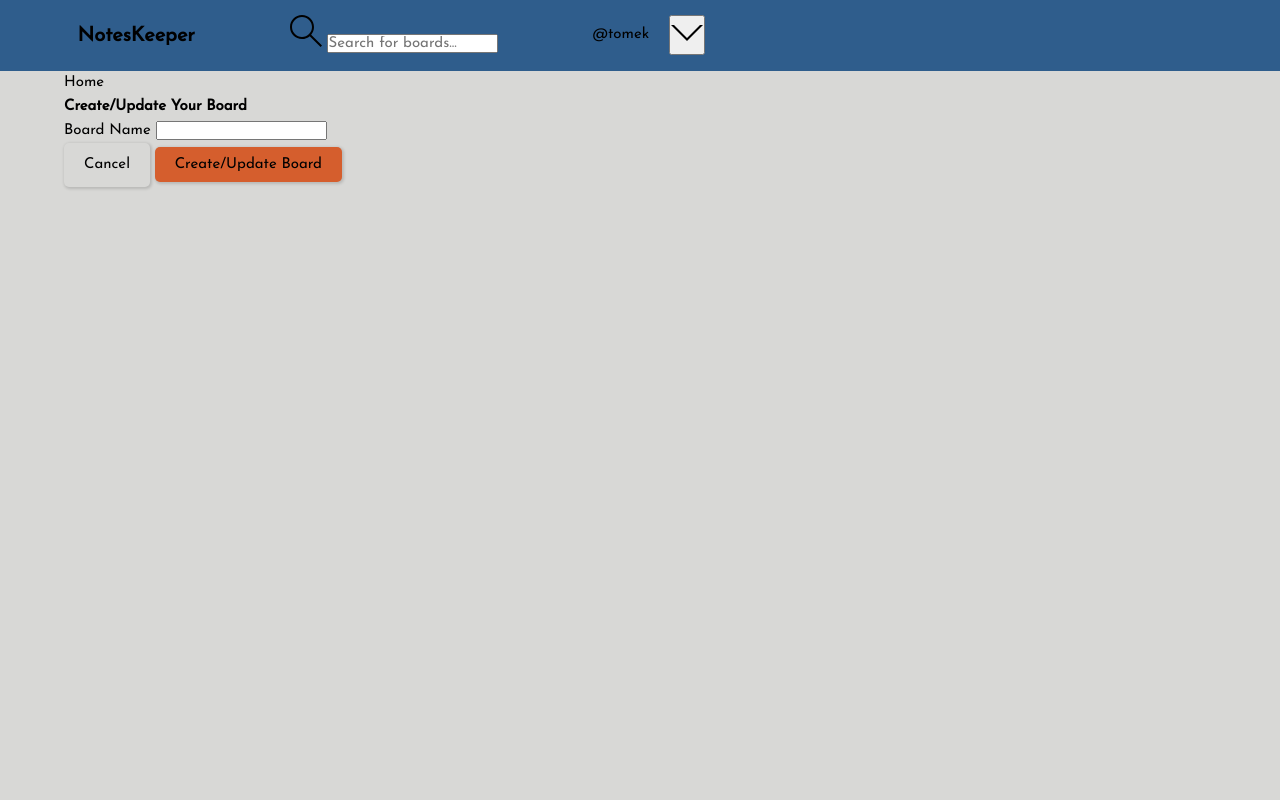
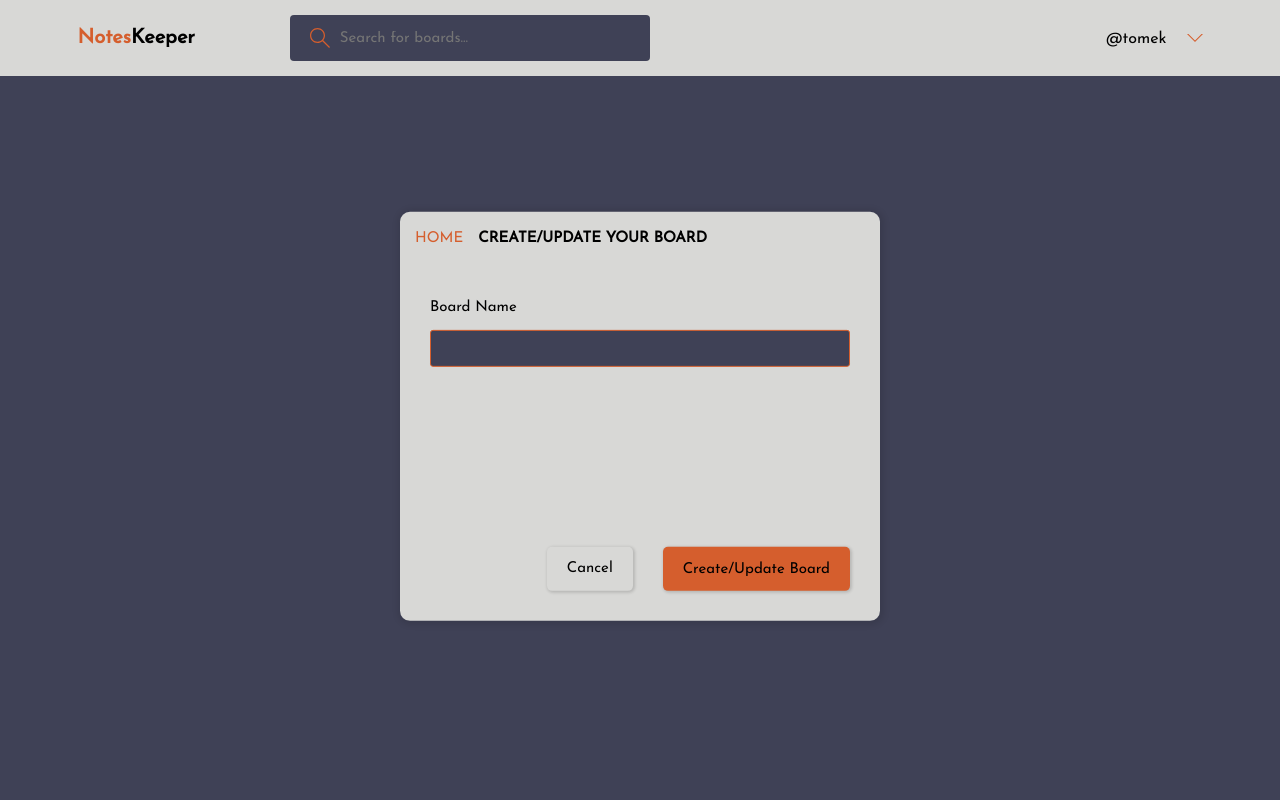
Before and after one commit to Tomek970527/NotesKeeper, a Django app: page /create-board/ in a window 1280 px wide. Run offline with Django 3.2, Linux system fonts and the light colour scheme; a user stored in the database is signed in.

Commit message:
Mostly changes in .css file

```diff
--- a/django_noteskeeper_app/base/static/styles/main.css
+++ b/django_noteskeeper_app/base/static/styles/main.css
@@ -54,7 +54,7 @@ body {
     font-weight: 400;
     font-size: 1.5rem;
     color: black;
-    background-color: var(--color-concrete);
+    background-color: var(--color-dark);
     min-height: 100vh;
 }
 
@@ -156,7 +156,7 @@ a {
 
 .header {
     padding: 1.5rem;
-    background-color: var(--color-royal);
+    background-color: var(--color-concrete);
 }
 
 .header > .container {
@@ -175,4 +175,183 @@ a {
     font-weight: 700;
     font-size: 2rem;
     color: var(--color-light);
+}
+
+.header__search > label {
+    background-color: var(--color-dark);
+    padding: 1.3rem 1rem;
+    display: flex;
+    align-items: center;
+    gap: 1rem;
+    border-radius: 4px;
+}
+
+.header__search svg {
+    fill: var(--color-red-orange);
+    width: 2rem;
+    height: 2rem;
+    margin-left: 1rem;
+}
+
+.header__search input {
+    width: 30rem;
+    background: transparent;
+    border: none;
+    outline: none;
+    color: var(--color-red-orange);
+}
+
+.page__title {
+    color: var(--color-red-orange);
+}
+
+.header__menu {
+    margin-left: auto;
+    position: relative;
+
   }
+
+.header__menu a {
+    padding-top: 1.2rem;
+    display: flex;
+    gap: 1.5rem;
+    align-items: center;
+    font-weight: 500;
+    text-decoration: none;
+    color: black;
+}
+
+.header__menu p {
+    line-height: 1.2;
+  }
+
+.header__menu span {
+    color: black;
+    font-weight: 500;
+    font-size: 1.6rem;
+    display: block;
+}
+
+.header__menu svg {
+    width: 1.6rem;
+    height: 1.6rem;
+    fill: var(--color-red-orange);
+}
+
+.header__user button {
+    padding-top: 1.2rem;
+}
+
+.dropdown-button {
+    background: transparent;
+    border: 0;
+    outline: 0;
+    cursor: pointer;
+}
+
+.dropdown-button:hover svg {
+    fill: var(--color-light-gray);
+}
+
+.header__menu span:hover {
+    text-decoration: underline;
+}
+
+/* ######## LAYOUT ######## */
+
+.layout {
+    margin-top: 2.4rem;
+}
+
+.layout > .container {
+    display: flex;
+    justify-content: space-between;
+    align-items: flex-start;
+}
+
+/* ######## LAYOUT BOX ######## */
+
+.layout__box {
+    width: 90%;
+    max-width: 48rem;
+    min-height: 40rem;
+    position: absolute;
+    top: 50%;
+    left: 50%;
+    transform: translate(-50%, -46%);
+    background-color: var(--color-concrete);
+    border-radius: 1rem;
+    box-shadow: 1px 1px 6px 3px rgba(0, 0, 0, 0.1);
+    overflow: hidden;
+}
+
+.layout__boxHeader {
+    display: flex;
+    padding: 1.5rem;
+    /* background: red; */
+}
+
+.layout__boxTitle{
+    display: flex;
+    flex-direction: row;
+    gap: 1.5rem;
+    align-items: center;
+    /* background: chartreuse; */
+}
+
+.layout__boxTitle h3 {
+    text-transform: uppercase;
+    font-weight: 700;
+}
+
+.layout__boxTitle a {
+    text-transform: uppercase;
+    color: var(--color-red-orange);
+    font-weight: 500;
+}
+
+.layout__body{
+    margin: 3rem;
+}
+
+/* ######## HOME PAGE ######## */
+
+.boardListBoard {
+    background: #ADB3C1;
+}
+
+/* ######## CREATE/UPDATE BOARD ######## */
+
+.form__group{
+    margin-bottom: 2rem;
+    width: 100%;
+}
+
+.form__group label {
+    display: block;
+    margin-bottom: 1rem;
+    font-size: 1.5rem;
+    color: black;
+}
+
+.form__group input{
+    background: var(--color-dark);
+    outline: none;
+    border: 1px solid;
+    padding: 1rem;
+    border-radius: 3px;
+    width: 100%;
+    color: var(--color-red-orange);
+    font-weight: 500;
+}
+
+.form__group input:focus {
+    border-color: var(--color-red-orange);
+}
+
+.form__action {
+    display: flex;
+    justify-content: flex-end;
+    margin-top: 18rem;
+    gap: 3rem;
+}
--- a/django_noteskeeper_app/base/templates/base/board_form.html
+++ b/django_noteskeeper_app/base/templates/base/board_form.html
@@ -15,11 +15,11 @@
                 <form class="form" method="POST">
                     {% csrf_token %}
                     <div class="form__group">
-                        <label for="board_name">Board Name</label>
+                        <label>Board Name</label>
                         {{form.name}}
                     </div>
                     <div class="form__action">
-                        <a class="btn btn--dark" href="">Cancel</a>
+                        <a class="btn btn--dark" href="{{request.META.HTTP_REFERER}}">Cancel</a>
                         <button class="btn btn--main" type="submit">Create/Update Board</button>
                     </div>
                 </form>
--- a/django_noteskeeper_app/base/templates/base/note_form.html
+++ b/django_noteskeeper_app/base/templates/base/note_form.html
@@ -23,7 +23,7 @@
                         {{form.body}}
                     </div>
                     <div class="form__action">
-                        <a class="btn btn--dark" href="">Cancel</a>
+                        <a class="btn btn--dark" href="{{request.META.HTTP_REFERER}}">Cancel</a>
                         <button class="btn btn--main" type="submit">Create/Update Note</button>
                     </div>
                 </form>
--- a/django_noteskeeper_app/templates/navbar.html
+++ b/django_noteskeeper_app/templates/navbar.html
@@ -2,7 +2,7 @@
     <div class="container">
       <a href="/" class="header__logo">
         <!-- <img src="assets/logo.svg" /> -->
-        <h1>NotesKeeper</h1>
+        <h1><span class="page__title">Notes</span>Keeper</h1>
       </a>
       <form method="GET" action="{% url 'home' %}" class="header__search">
         <label>
```
Also changed, not shown: django_noteskeeper_app/base/templates/base/create-room.html (deleted, +0 -53 lines), django_noteskeeper_app/db.sqlite3.
